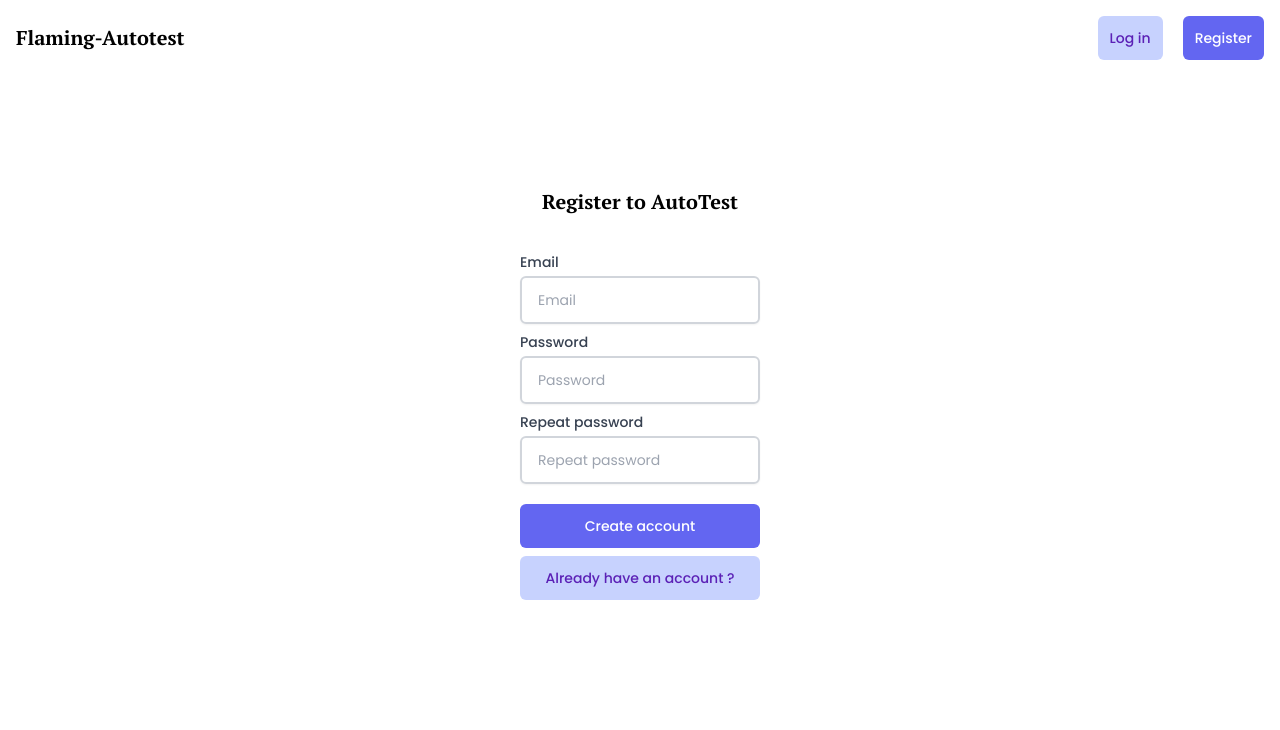
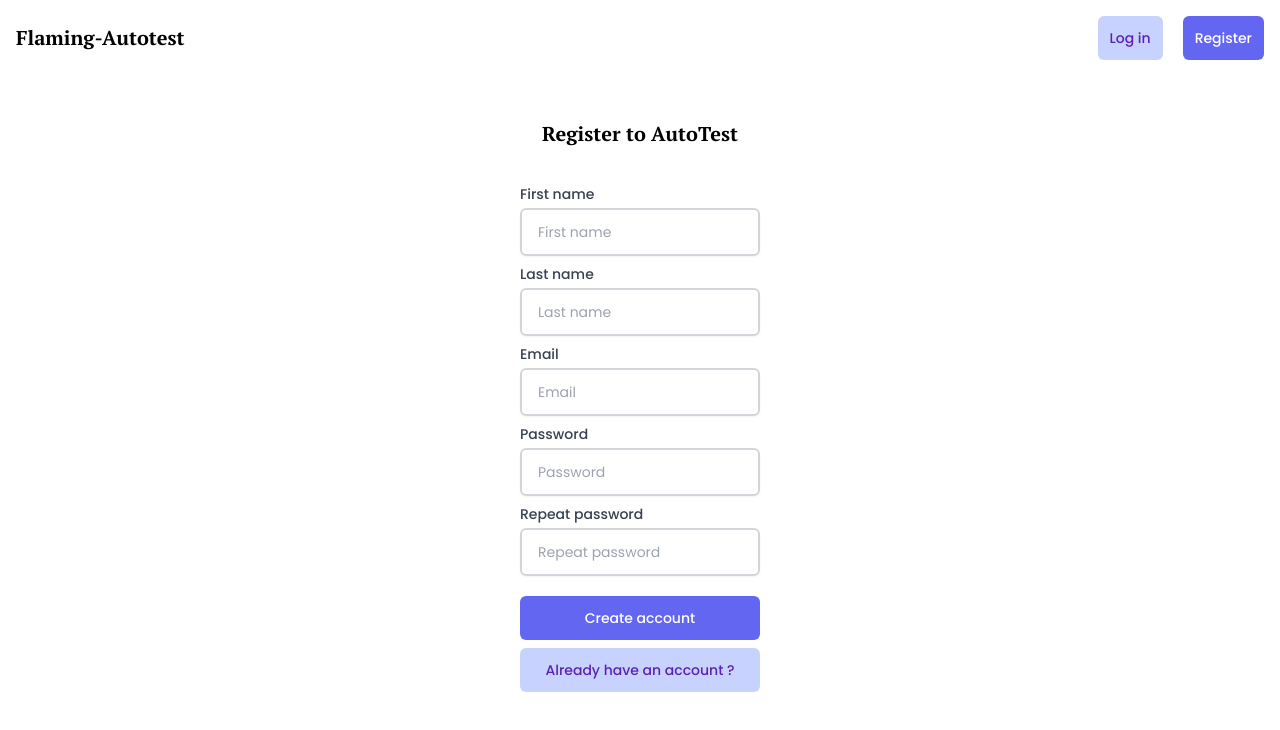
Before and after one commit to flamingautotest/front, a Next.js app: page /register in a window 1280 px wide. Shown: the top 730 px of the page. Built offline with nearby package versions, Linux system fonts and the light colour scheme.

Commit message:
feat(register): add fields first and last name

```diff
--- a/pages/register.js
+++ b/pages/register.js
@@ -3,6 +3,8 @@ import Link from 'next/link'
 import { Input, Button } from '~/components'
 
 export default function Register() {
+    const [firstName, setfirstName] = useState('')
+    const [lastName, setlastName] = useState('')
     const [email, setEmail] = useState('')
     const [password, setPassword] = useState('')
     const [repeatPassword, setRepeatPassword] = useState('')
@@ -14,8 +16,28 @@ export default function Register() {
     }
     // TODO: add errors, loading, etc.
     return (
-        <form className='flex flex-col pt-28 items-center justify-center w-60 mx-auto'>
+        <form className='flex flex-col pt-11 items-center justify-center w-60 mx-auto'>
             <h1 className='text-xl w-full text-center font-bold mb-4'>Register to AutoTest</h1>
+            <Input
+                label={'First name'}
+                name={'first name'}
+                type={'text'}
+                placeholder={'First name'}
+                required={true}
+                value={firstName}
+                className={'w-full mt-5'}
+                onChange={(e) => setfirstName(e.target.value)}
+            />
+            <Input
+                label={'Last name'}
+                name={'last name'}
+                type={'text'}
+                placeholder={'Last name'}
+                required={true}
+                value={lastName}
+                className={'w-full mt-2'}
+                onChange={(e) => setlastName(e.target.value)}
+            />
             <Input
                 label={'Email'}
                 name={'email'}
@@ -23,7 +45,7 @@ export default function Register() {
                 placeholder={'Email'}
                 required={true}
                 value={email}
-                className={'w-full mt-5'}
+                className={'w-full mt-2'}
                 onChange={(e) => setEmail(e.target.value)}
             />
             <Input
```
